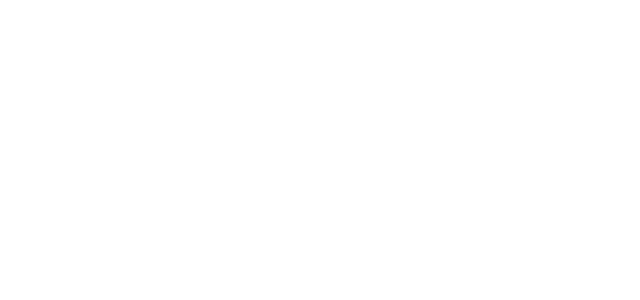
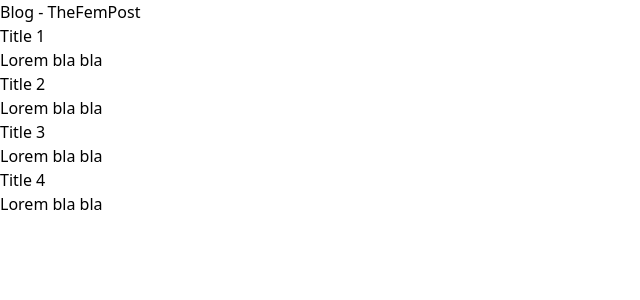
Before and after one commit to MADROCHA/hackathon2022_thefempost, a React (Create React App) app: page / in a window 1280 px wide. Shown: the top 300 px of the page, without its empty margins (0-640 px from the left). Built offline with nearby package versions, Linux system fonts and the light colour scheme.

Commit message:
home and post page

```diff
--- a/src/App.js
+++ b/src/App.js
@@ -1,9 +1,10 @@
+import RoutesConfig from "./routes/RoutesConfig";
 
 
 function App() {
   return (
     <>
-
+      <RoutesConfig />
     </>
   );
 }
--- /dev/null
+++ b/src/components/PostResume.jsx
@@ -0,0 +1,17 @@
+import { Link } from "react-router-dom"
+
+
+const PostResume = ({
+  children,
+  link,
+}) => {
+  return (
+    <Link to={link}>
+      <article>
+        {children}
+      </article>
+    </Link>
+  )
+}
+
+export default PostResume
--- /dev/null
+++ b/src/pages/Home.jsx
@@ -0,0 +1,30 @@
+import PostResume from "../components/PostResume"
+
+
+const Home = () => {
+  // fake post before connect to api
+  const fakePosts = [
+    { id: 1, title: 'Title 1', text: 'Lorem bla bla'},
+    { id: 2, title: 'Title 2', text: 'Lorem bla bla'},
+    { id: 3, title: 'Title 3', text: 'Lorem bla bla'},
+    { id: 4, title: 'Title 4', text: 'Lorem bla bla'},
+  ]
+
+  return (
+    <>
+      <h1>Blog - TheFemPost</h1>
+      <div>
+        {
+          fakePosts.map(post => (
+            <PostResume link={`/post/${post.id}`}>
+              <h3>{post.title}</h3>
+              <p>{post.text}</p>
+            </PostResume>
+          ))
+        }
+      </div>
+    </>
+  )
+}
+
+export default Home
--- /dev/null
+++ b/src/pages/Post.jsx
@@ -0,0 +1,15 @@
+import { useParams, Link } from "react-router-dom"
+
+
+const Post = () => {
+  const params = useParams();
+
+  return (
+    <>
+      <Link to="/">Go home</Link>
+      <div>Post {params.id}</div>
+    </>
+  )
+}
+
+export default Post
```
